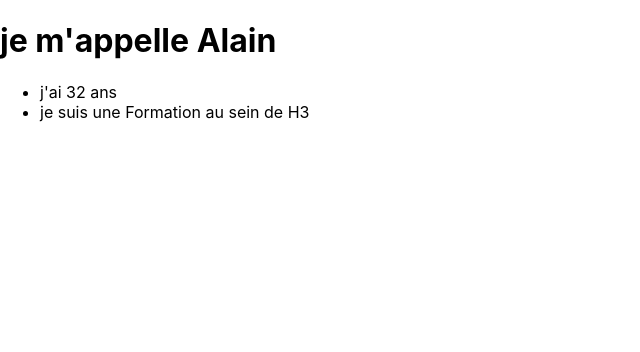
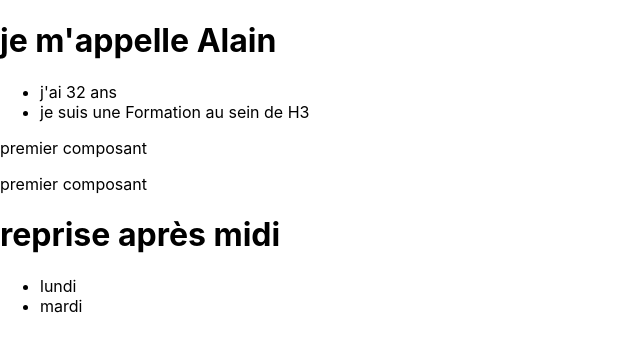
Before and after one commit to webdevproformation/react-h3-mars2022, a React (Create React App) app in the folder jour1-tp/: page / in a window 1280 px wide. Shown: the top 352 px of the page, without its empty margins (0-640 px from the left). Built offline with nearby package versions, Linux system fonts and the light colour scheme.

Commit message:
correction

```diff
--- a/jour1-tp/src/App.js
+++ b/jour1-tp/src/App.js
@@ -1,5 +1,8 @@
 import logo from './logo.svg';
 import './App.css';
+import { premier as Premier } from './composants/Premier';
+import { Deuxieme } from './composants/Deuxieme';
+
 
 //cd jour1-tp
 // npm start
@@ -16,6 +19,9 @@ function App() {
           <li>j'ai { age + 20 }  ans  </li>
           <li> je suis une {formation} </li>
       </ul>
+      <Premier />
+      <Premier></Premier>
+      <Deuxieme />
     </div>
   );
 }
--- /dev/null
+++ b/jour1-tp/src/composants/Deuxieme.jsx
@@ -0,0 +1,16 @@
+//import { Fragment } from "react"
+import React from "react"
+
+
+export const Deuxieme = () => {
+    const data = ["lundi", "mardi"];
+
+    return <>
+    <h1>reprise après midi</h1>
+    <ul>
+        <li>{data[0]}</li>
+        <li>{data[1]}</li>
+    </ul>
+    {/** balise qui va permettre d'emballer */}
+    </>
+}
--- /dev/null
+++ b/jour1-tp/src/composants/Premier.jsx
@@ -0,0 +1,12 @@
+// PascalCase CoucouLAmis
+// camelCase
+
+/* function Premier (){
+    return <p>premier composant</p>
+} */
+
+/* const Premier = () => {
+    return <p>premier composant</p>
+} */
+
+export const premier = () =>  <p>premier composant</p>
```
Also changed, not shown: 1 other file (tests, documents, lock files or other folders).
